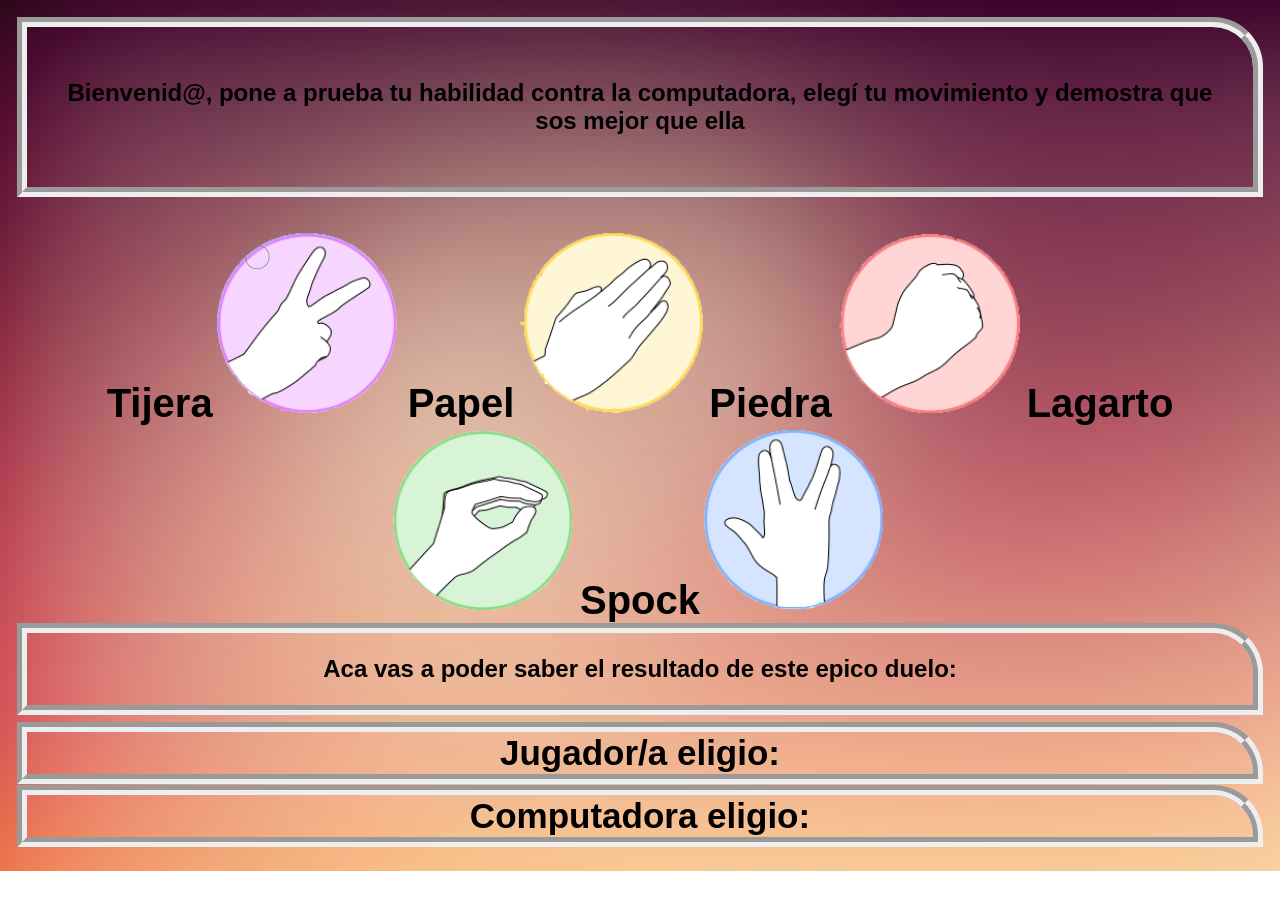
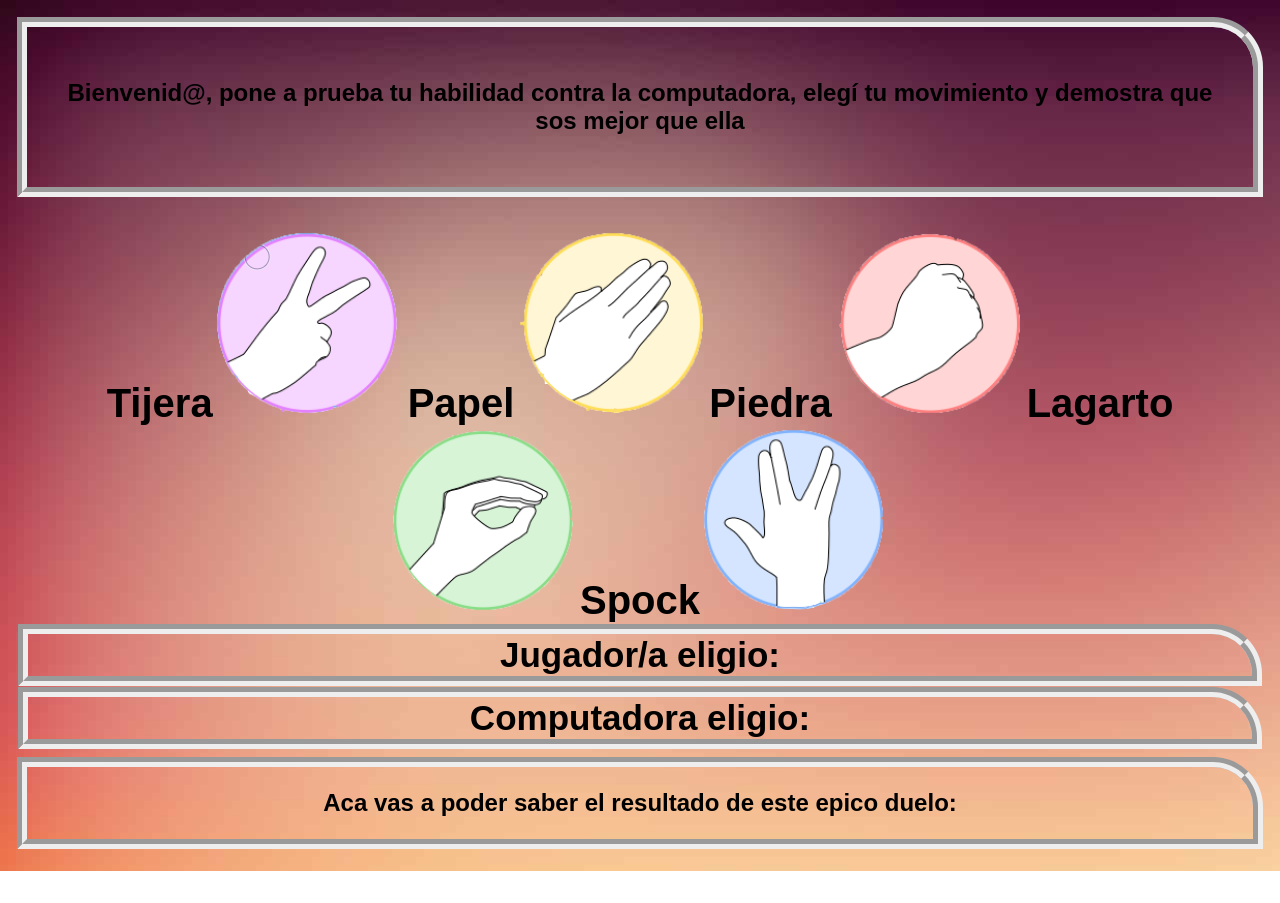
Before and after one commit to FernandoRoldan77/unq-ui--Fernando-Roldan--trabajo-final, a React (Create React App) app in the folder piedra-papel-tijera-unqui/: page / in a window 1280 px wide. Built offline with nearby package versions, Linux system fonts and the light colour scheme.

Commit message:
fix-leve cambio en html

```diff
--- a/piedra-papel-tijera-unqui/src/App.js
+++ b/piedra-papel-tijera-unqui/src/App.js
@@ -80,15 +80,16 @@ function App() {
             }
 
           </div>
+
+          <section className = "sectionEleccionesDeRivales">
+          <div className="jugador"> Jugador/a eligio: {eleccionDelJugador.eleccion} </div>
+          <div className="computadora"> Computadora eligio: {eleccionDeLaComputadora.eleccion}</div>
+          </section>
           <div className = "resultado"  >
           <Resultado jugador={eleccionDelJugador} computadora={eleccionDeLaComputadora} />
           </div>
           </section>
 
-            <section className = "sectionEleccionesDeRivales">
-          <div className="jugador"> Jugador/a eligio: {eleccionDelJugador.eleccion} </div>
-          <div className="computadora"> Computadora eligio: {eleccionDeLaComputadora.eleccion}</div>
-          </section>
       </main>
 
     </div>
```
Also changed, not shown: 1 other file (tests, documents, lock files or other folders).
